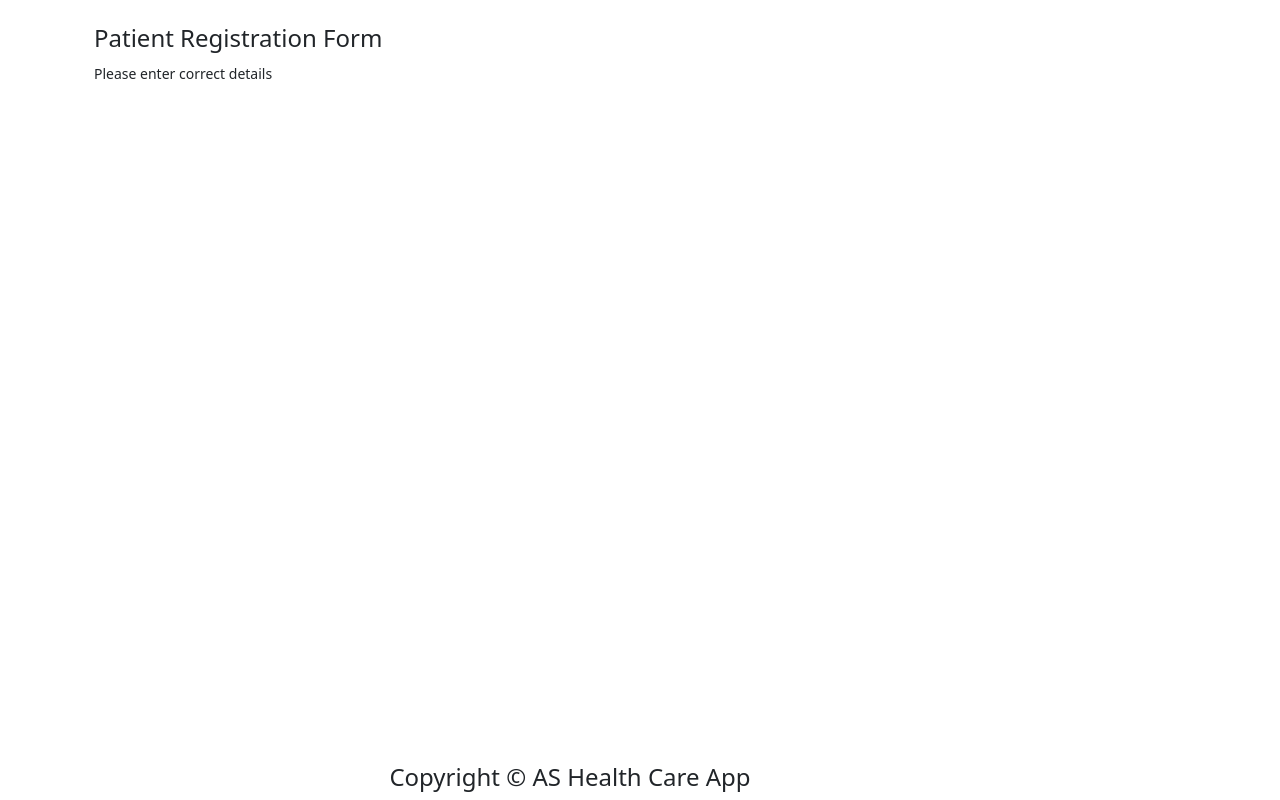
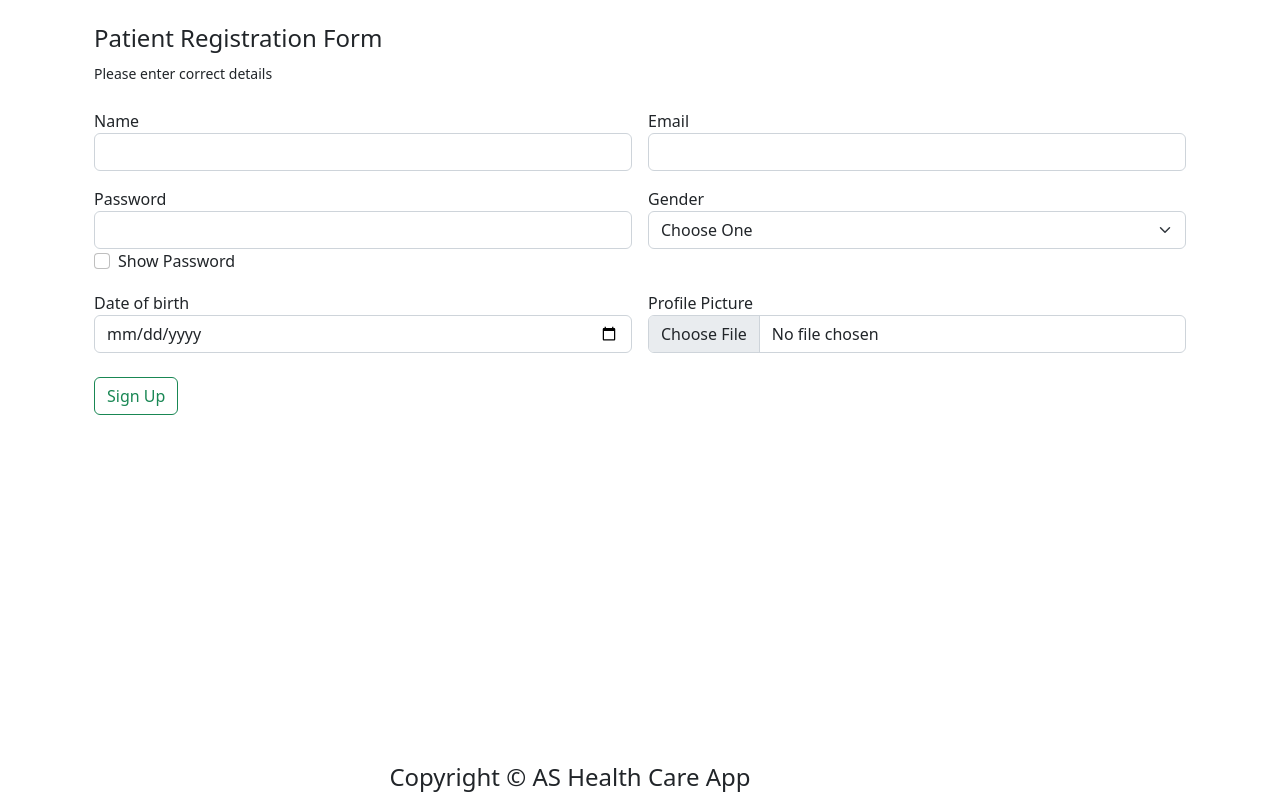
Before and after one commit to nabilrt/healthcare_app_frontend, a React (Create React App) app: page /register/patient in a window 1280 px wide. Built offline with nearby package versions, Linux system fonts and the light colour scheme; no server answers.

Commit message:
patient reg done

```diff
--- a/src/components/Header.js
+++ b/src/components/Header.js
@@ -17,6 +17,8 @@ import DocInbox from "./doctor/DocInbox";
 import DocEarning from "./doctor/DocEarning";
 import Verify from "./Verify";
 import Logout from "./Logout";
+import PatientInbox from "./patient/PatientInbox";
+import Shop from "./patient/Shop";
 
 var token = null;
 if(localStorage.getItem('doctor')){
@@ -46,6 +48,8 @@ function Header(){
                 <Route path="/doctor/earnings" element={<DocEarning/>}></Route>
                 <Route path="/logout" element={<Logout/>}></Route>
                 <Route path="/verify" element={<Verify/>}></Route>
+                <Route path="/patient/inbox" element={<PatientInbox/>}></Route>
+                <Route path="/patient/shop" element={<Shop/>}></Route>
             </Routes>
         </div>
     )
--- a/src/components/Verify.js
+++ b/src/components/Verify.js
@@ -10,7 +10,7 @@ const Verify = () =>{
     const OTPVerify = () =>{
 
         var obj = {otp: otp};
-        axios.post("http://127.0.0.1:8000/api/doctor/verification",obj)
+        axios.post("http://127.0.0.1:8000/api/user/verification",obj)
             .then(resp=>{
                 var otp = resp.data;
                 console.log(otp);
--- a/src/components/patient/PatientDash.js
+++ b/src/components/patient/PatientDash.js
@@ -6,26 +6,14 @@ import axios from "axios";
 
 const PatientDash = () =>{
 
-    const history = useNavigate();
 
-    const logout = () =>{
 
-        axios.get('http://127.0.0.1:8000/api/logout').then(resp=>{
-            console.log(resp.data);
-            if(resp.data==="Success"){
-                console.log('logged out');
-                history('/login');
-            }
-        }).catch(
-            err=>{
-                console.log(err);
-            });
-    }
+
 
     return(
         <div className="container">
             <h4>Welcome to Patient Dashboard</h4> <br/>
-            <Link to="/logout" onClick={logout} className="btn btn-outline-danger">Logout</Link>
+
         </div>
     )
 }
--- /dev/null
+++ b/src/components/patient/PatientInbox.js
@@ -0,0 +1,15 @@
+import React from "react";
+import 'bootstrap/dist/css/bootstrap.min.css';
+
+const PatientInbox = () =>{
+
+    return(
+        <div className="container">
+            <h4>Inbox</h4>
+            <small>Patient can interact with doctors</small> <br/>
+
+        </div>
+    )
+}
+
+export default PatientInbox;
--- a/src/components/patient/PatientRegister.js
+++ b/src/components/patient/PatientRegister.js
@@ -1,15 +1,91 @@
-import React from "react";
+import React, {useState} from "react";
 import 'bootstrap/dist/css/bootstrap.min.css';
 import Header from "../Header";
+import {useNavigate} from "react-router-dom";
+import axios from "axios";
 
 const PatientRegister = () =>{
+    const [passwordShown, setPasswordShown] = useState(false);
+    const [name,setName]=useState("");
+    const [email,setEmail]=useState("");
+    const [pass,setPass]=useState("");
+    const [gender,setGender]=useState("");
+    const [dp,setDp]=useState("");
+    const [dob,setDOB]=useState("");
+    const history = useNavigate();
+    const togglePassword = () => {
+        // When the handler is invoked
+        // inverse the boolean state of passwordShown
+        setPasswordShown(!passwordShown);
+    };
+    const RegisterSubmit = () =>{
+        console.log(name)
+        console.log(email)
+        console.log(pass)
+        console.log(gender)
+
+
+        console.log(dp)
+        console.log(dob)
+        var obj={name: name,email:email,pass:pass,gender:gender,dp:dp,dob:dob};
+        axios.post("http://127.0.0.1:8000/api/register/patient",obj)
+            .then(resp=>{
+                history("/verify");
+            }).catch(err=>{
+            console.log(err.response.data);
+        });
+    }
 
     return (
         <div className="container">
 
             <br/>
             <h4>Patient Registration Form</h4>
-            <small>Please enter correct details</small> <br/>
+            <small>Please enter correct details</small> <br/> <br/>
+            <form className="row g-3">
+                <div className="col-md-6">
+                    <label htmlFor="name">Name</label> <br/>
+                    <input type="text" name="name" id="name" value={name} onChange={(e)=>setName(e.target.value)} className="form-control"/>
+                </div>
+                <div className="col-md-6">
+                    <label htmlFor="email">Email</label> <br/>
+                    <input type="text" name="email" id="email" value={email} onChange={(e)=>setEmail(e.target.value)} className="form-control"/>
+                </div>
+                <div className="col-md-6">
+                    <label htmlFor="pass">Password</label> <br/>
+                    <input type={passwordShown ? "text" : "password"} name="pass" id="pass" value={pass} onChange={(e)=>setPass(e.target.value)} className="form-control"/>
+                    <div className="form-check">
+                        <input className="form-check-input" type="checkbox" value="" onClick={togglePassword} id="flexCheckDefault"/>
+                        <label className="form-check-label" htmlFor="flexCheckDefault">
+                            Show Password
+                        </label>
+
+                    </div>
+
+                </div>
+                <div className="col-md-6">
+                    <label htmlFor="gender">Gender</label>
+                    <select name="gender" id="gender" value={gender} onChange={(e)=>setGender(e.target.value)} className="form-select">
+                        <option value="">Choose One</option>
+                        <option value="Male">Male</option>
+                        <option value="Female">Female</option>
+                        <option value="Others">Other</option>
+                    </select>
+                </div>
+                <div className="col-md-6">
+                    <label htmlFor="dob">Date of birth</label>
+                    <input type="date"  value={dob} onChange={(e)=>setDOB(e.target.value)} className="form-control"/>
+
+                </div>
+
+                <div className="col-md-6">
+                    <label htmlFor="dp">Profile Picture</label>
+                    <input type="file" name="dp" id="dp" value={dp} onChange={(e)=>setDp(e.target.value)} className="form-control"/>
+                </div>
+
+
+            </form> <br/>
+            <button type="button" onClick={RegisterSubmit} className="btn btn-outline-success">Sign Up</button>
         </div>
     )
 }
--- /dev/null
+++ b/src/components/patient/Shop.js
@@ -0,0 +1,14 @@
+import React from "react";
+import 'bootstrap/dist/css/bootstrap.min.css';
+
+const Shop = () =>{
+
+    return(
+        <div className="container">
+            <h4>Shop</h4>
+            <small>Patient can buy medicine</small> <br/>
+        </div>
+    )
+}
+
+export default Shop;
```
